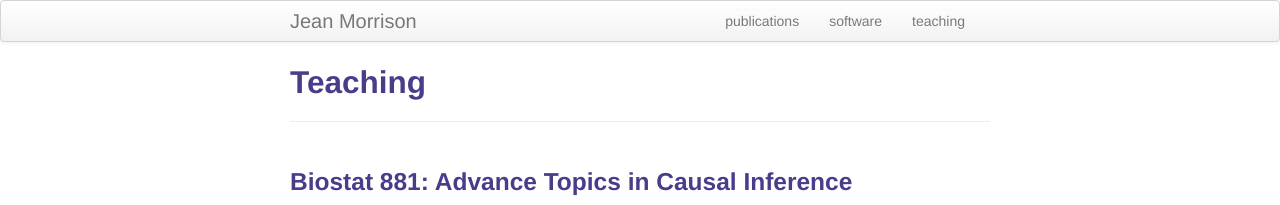
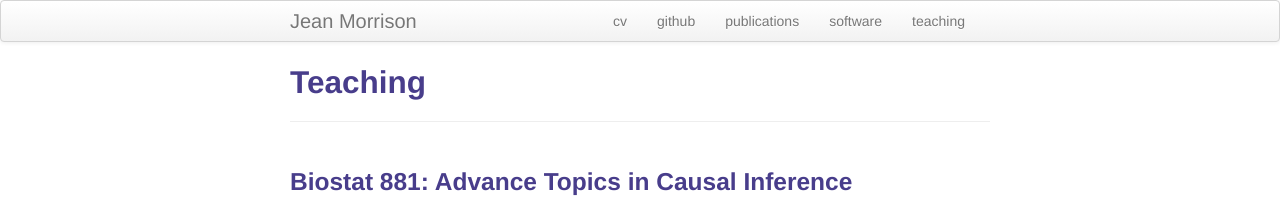
Before and after one commit to jean997/jean997.github.io, a Jekyll site: the page built from pages/teaching.md, in a window 1280 px wide. Shown: the top 205 px of the page. Built offline with Jekyll 4.4.1, drawn with Linux system fonts in a browser that asks for light colours.

```diff
--- a/_includes/themes/twitter/default.html
+++ b/_includes/themes/twitter/default.html
@@ -36,6 +36,9 @@
           <a class="brand" href="{{ HOME_PATH }}">{{ site.title }}</a>
           <ul class="nav">
               <!-- <li><a href="{{ BASE_PATH }}/pages/projects.html">Projects</a></li>-->
+              <li><a href="{{ BASE_PATH }}/assets/cv-jean.pdf">cv</a></li>
+          <li><a href="https://github.com/jean997">github</a></li>
+	 <!-- <li><a href="https://scholar.google.com/citations?hl=en&user=r6fNZ6cAAAAJ">google scholar</a></li>-->
               <li><a href="{{ BASE_PATH }}/pages/publications.html">publications</a></li>
               <li><a href="{{ BASE_PATH }}/pages/software.html">software</a></li>
               <li><a href="{{ BASE_PATH }}/pages/teaching.html">teaching</a></li>
```
Also changed, not shown: index.md (+3 -0 lines).
